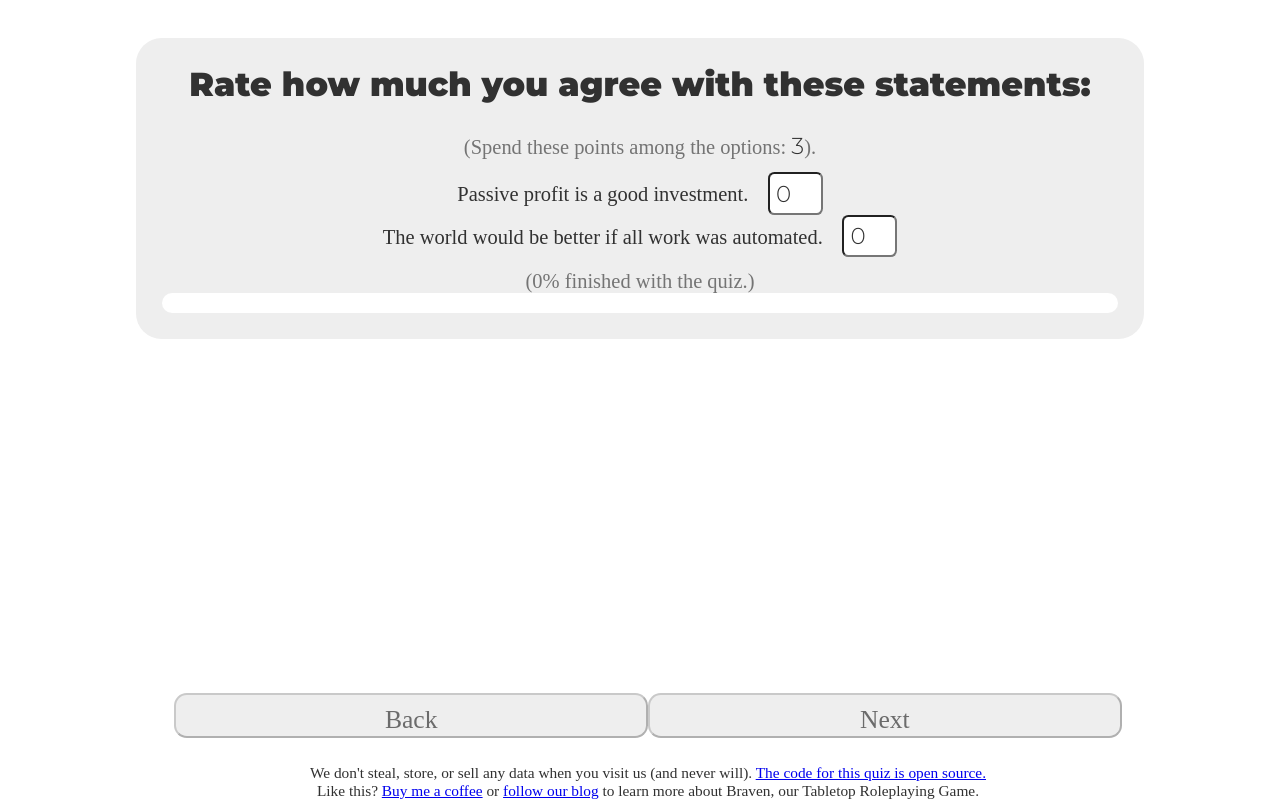
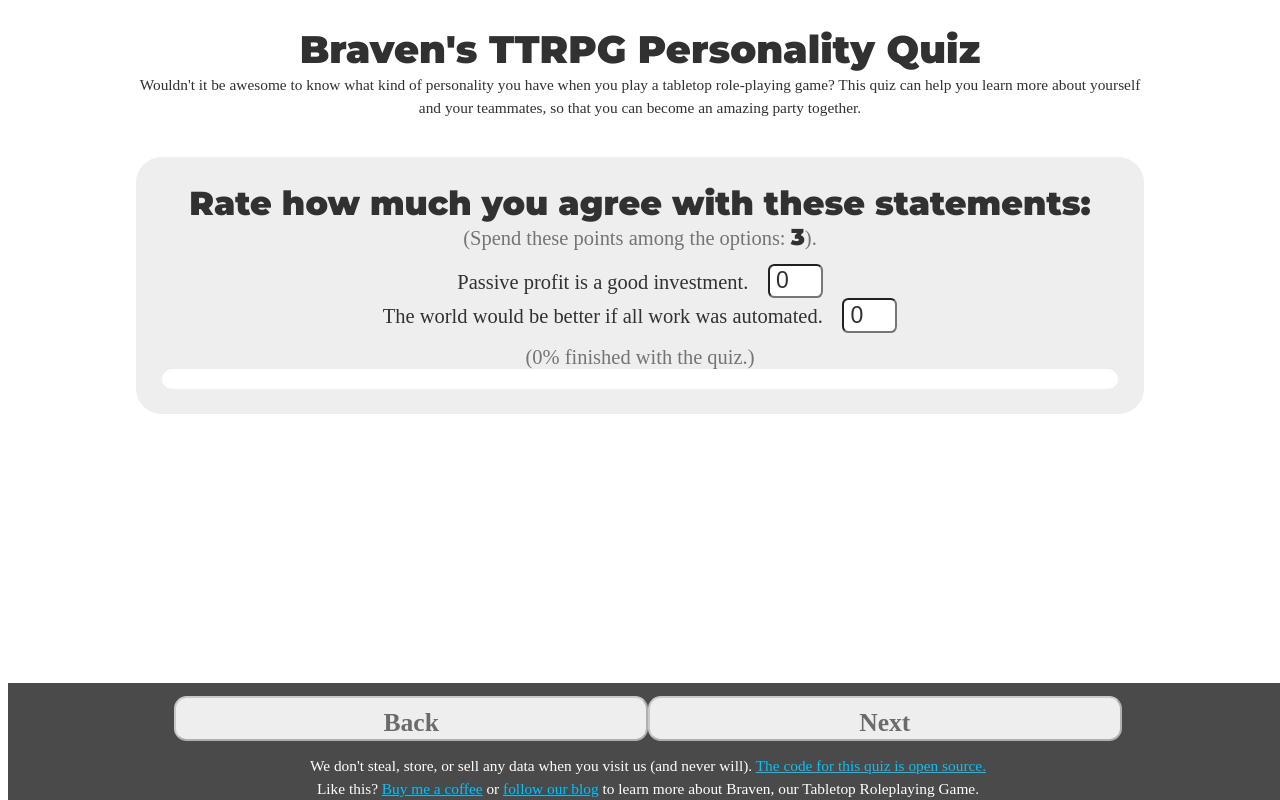
Before and after one commit to frankelavsky/braven-quiz, a Vue app: page / in a window 1280 px wide. Built offline with nearby package versions, Linux system fonts and the light colour scheme; a web font is replaced by a local one.

Commit message:
add results component, import into app

```diff
--- a/src/App.vue
+++ b/src/App.vue
@@ -1,6 +1,13 @@
 <template>
   <div id="App">
-    <div v-if="resultsReady"></div>
+    <h1>Braven's TTRPG Personality Quiz</h1>
+    <p
+      class="description"
+    >Wouldn't it be awesome to know what kind of personality you have when you play a tabletop role-playing game? This quiz can help you learn more about yourself and your teammates, so that you can become an amazing party together.</p>
+    <div class="main-content-wrapper">
+      <div v-if="resultsReady">
+        <Results v-bind:results="aggregatedResults"></Results>
+      </div>
       <Panel
         v-else
         v-bind:page="currentPage"
@@ -13,7 +20,7 @@
         @notReady="disableNext"
         @submitToNext="next"
       />
-
+    </div>
     <div class="footer">
       <div v-if="resultsReady" class="button-wrapper">
         <span>
@@ -47,12 +54,14 @@
 
 <script>
 import Panel from "./components/Panel.vue";
+import Results from "./components/Results.vue";
 import Questions from "./assets/questions.json";
 
 export default {
   name: "App",
   components: {
-    Panel
+    Panel,
+    Results
   },
   data() {
     return {
@@ -186,36 +195,58 @@ export default {
 }
 h1,
 h2,
-button {
+button,
+.option-iniput,
+.points {
   font-family: "Montserrat", "Avenir", Helvetica, Arial, sans-serif;
+  font-weight: 900;
+}
+h3 {
+  font-family: "Montserrat", "Avenir", Helvetica, Arial, sans-serif;
+  font-weight: 300;
+  margin-block-start: 1vw;
 }
 h1 {
   font-size: 3vw;
 }
 h2 {
-  margin-block-start: 0;
   font-size: 2.6vw;
 }
-.button-wrapper,
-.panel {
+h2,
+p {
+  margin-block-start: 0;
+}
+h1,
+h2,
+h3,
+p {
+  margin-block-end: 0;
+}
+.description {
+  padding: 0vw 10vw 0vw 10vw;
+}
+.panel,
+.results {
   margin: 3vw 10vw;
   padding: 2vw;
 }
 .button-wrapper {
-  margin-bottom: 0;
-  padding-bottom: 0;
+  margin: 0 10vw;
+  padding: 1vw 2vw;
 }
-.panel {
+.main-content-wrapper {
+  margin-bottom: 10vw;
+}
+.panel,
+.results {
   background: #eeeeee;
   border-radius: 2vw;
-  margin-bottom: 5vw;
 }
 .remaining-points {
   padding-bottom: 1vw;
   color: #747474;
 }
 .points {
-  font-family: "Montserrat", "Avenir", Helvetica, Arial, sans-serif;
   color: #313131;
   font-size: 1.8vw;
 }
@@ -239,11 +270,13 @@ h2 {
   bottom: 0;
   text-align: center;
   margin: 0 auto;
+  background: #313131e0;
+  color: white;
 }
 button {
   cursor: pointer;
-  color: #313131;
-  background: #dde0eb;
+  color: #ffffff;
+  background: #0f63ff;
   font-family: "Vesper Libre", serif;
   font-size: 2vw;
   line-height: 2.6vw;
@@ -259,20 +292,38 @@ button[disabled] {
 }
 .progress {
   padding-top: 1vw;
+}
+.bar {
   color: #747474;
 }
 .option-input {
   width: 3vw;
   height: 2vw;
-  font-family: "Montserrat", "Avenir", Helvetica, Arial, sans-serif;
   color: #313131;
   font-size: 1.8vw;
-  padding: 0.5vw;
+  padding: 0.2vw 0.5vw;
   margin-left: 1.5vw;
   border-radius: 0.5vw;
 }
 .learn-more {
+  padding: 0vw 10vw;
+}
+.description,
+.learn-more,
+p {
+  line-height: 1.8vw;
   font-size: 1.2vw;
-  padding: 2vw 10vw 0vw 10vw;
+}
+.trait-explanation {
+  padding: 1vw 0vw 1vw 0vw;
+}
+.breakdown-heading {
+  padding-top: 2vw;
+}
+a {
+  color: #00c3ff;
+}
+a:visited {
+  color: #ff97ee;
 }
 </style>
--- /dev/null
+++ b/src/components/Results.vue
@@ -0,0 +1,178 @@
+<template>
+  <div class="results">
+    <h2 class="lead">Your Results: {{compact}}</h2>
+    <p class="description">{{compact}} stands for {{type.Title}}.</p>
+    <h3>Description</h3>
+    <p>{{type.Description}}</p>
+    <h3>Example Persona in Braven</h3>
+    <p>{{type.Examples}}</p>
+    <h2 class="breakdown-heading">Top Traits</h2>
+    <p>(What you're great at)</p>
+    <div v-for="top in topTraits" v-bind:key="top.trait">
+      <h3>{{fullNames[top.trait]+": " + ranks[top.trait].value}}</h3>
+      <Bar v-bind:current="results[top.trait]" v-bind:outOf="ranks[top.trait].pairTotal"></Bar>
+      <p class="trait-explanation">{{traitResults[top.trait]}}</p>
+    </div>
+    <h2 class="breakdown-heading">Bottom Traits</h2>
+    <p>(Tips for things to look out for)</p>
+    <div v-for="bottom in topTraits" v-bind:key="bottom.trait">
+      <h3>{{fullNames[pairing[bottom.trait]]+": " + ranks[pairing[bottom.trait]].value}}</h3>
+      <Bar
+        v-bind:current="results[pairing[bottom.trait]]"
+        v-bind:outOf="ranks[pairing[bottom.trait]].pairTotal"
+      ></Bar>
+      <p class="trait-explanation">{{traitResults[pairing[bottom.trait]]}}</p>
+    </div>
+    <h2 class="breakdown-heading">Sibling Personalities</h2>
+    <p>(Personalities you are similar to.)</p>
+    <div v-for="bottom in topTraits" v-bind:key="bottom.trait">
+      <h3>{{fullNames[pairing[bottom.trait]]+": " + ranks[pairing[bottom.trait]].value}}</h3>
+      <Bar
+        v-bind:current="results[pairing[bottom.trait]]"
+        v-bind:outOf="ranks[pairing[bottom.trait]].pairTotal"
+      ></Bar>
+      <p class="trait-explanation">{{traitResults[pairing[bottom.trait]]}}</p>
+    </div>
+    <h2 class="breakdown-heading">Caveats</h2>
+    <p>This personality system isn't perfect, of course. But the purpose of it is to provide a way for the Host (or DM) of your group to help you find a good role in your party, like a casting director would for a part in a movie or play. Both you and your teammates will be happiest if you are set up to play the best version of yourself possible. And a lot of that actually means working well with your teammates! Ask them their personality, see what they think of it, and let them know yours. It's a great way to break the ice too, if you are new to a group or playing a one-shot with unfamiliar folks.</p>
+  </div>
+</template>
+
+<script>
+import Bar from "./Bar.vue";
+import Descriptions from "../assets/descriptions.json";
+import ResultsJSON from "../assets/results.json";
+
+export default {
+  name: "Results",
+  components: {
+    Bar
+  },
+  props: {
+    results: {
+      default: () => {},
+      type: Object
+    }
+  },
+  data: function() {
+    return {
+      type: {
+        default: () => {},
+        type: Object
+      },
+      compact: {
+        default: "",
+        type: String
+      },
+      topTraits: {
+        default: () => [],
+        type: Array
+      },
+      ranks: {
+        type: Object,
+        default: () => {}
+      },
+      traitResults: {
+        type: Object,
+        default: () => {}
+      },
+      pairing: {
+        type: Object,
+        default: () => {}
+      },
+      fullNames: {
+        type: Object,
+        default: () => {}
+      }
+    };
+  },
+  created() {
+    this.pairing = {
+      C: "I",
+      I: "C",
+      R: "H",
+      H: "R",
+      D: "S",
+      S: "D"
+    };
+    this.fullNames = {
+      C: "Conventional",
+      I: "Innovative",
+      R: "Resolute",
+      H: "Harmonious",
+      D: "Deliberate",
+      S: "Spontaneous"
+    };
+    this.rankTraits();
+    const baseResults = {
+      C: "",
+      I: "",
+      R: "",
+      H: "",
+      D: "",
+      S: ""
+    };
+    Object.keys(baseResults).forEach(key => {
+      baseResults[key] = ResultsJSON[0][key][this.ranks[key].value];
+    });
+    this.traitResults = baseResults;
+  },
+  methods: {
+    rankTraits() {
+      const traits = [];
+      let name = "";
+      traits.push({ trait: this.results.C >= this.results.I ? "C" : "I" });
+      name += traits[0].trait;
+      traits.push({ trait: this.results.R >= this.results.H ? "R" : "H" });
+      name += traits[1].trait;
+      traits.push({ trait: this.results.D >= this.results.S ? "D" : "S" });
+      name += traits[2].trait;
+      this.compact = name;
+      this.topTraits = traits;
+      this.type = Descriptions[this.compact];
+      const rankedTraits = {
+        C: {},
+        I: {},
+        R: {},
+        H: {},
+        D: {},
+        S: {}
+      };
+      Object.keys(rankedTraits).forEach(key => {
+        const pairTotal = this.results[key] + this.results[this.pairing[key]];
+        rankedTraits.trait = key;
+        rankedTraits[key].pairTotal = pairTotal;
+        rankedTraits[key].similarity =
+          this.results[key] / this.results[this.pairing[key]];
+        if (key === "C" || key === "R" || key === "D") {
+          rankedTraits[key].value =
+            this.results[key] / pairTotal >= 0.75
+              ? "High"
+              : (rankedTraits[key].value =
+                  this.results[key] / pairTotal >= 0.5 ? "Moderate" : "Low");
+        } else {
+          rankedTraits[key].value =
+            this.results[key] / pairTotal > 0.75
+              ? "High"
+              : (rankedTraits[key].value =
+                  this.results[key] / pairTotal > 0.5 ? "Moderate" : "Low");
+        }
+      });
+      this.ranks = rankedTraits;
+      // this.traits.forEach(trait=>{
+
+      // })
+      // this.type.similarities = {}
+
+      // eslint-disable-next-line no-console
+      console.log(
+        this.compact,
+        this.topTraits,
+        this.results,
+        this.ranks,
+        Descriptions
+      );
+    }
+  }
+};
+</script>
```
Lines whose indentation alone changed are shown as unchanged.
